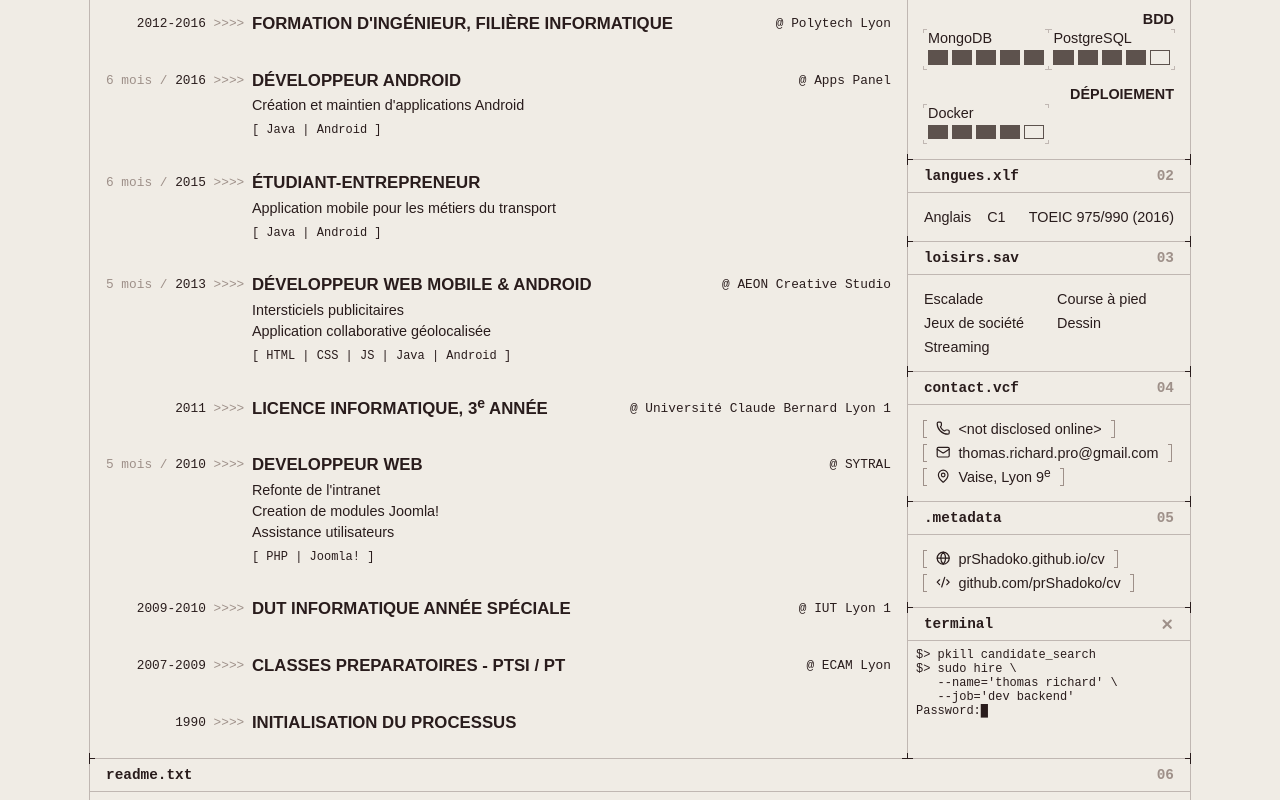
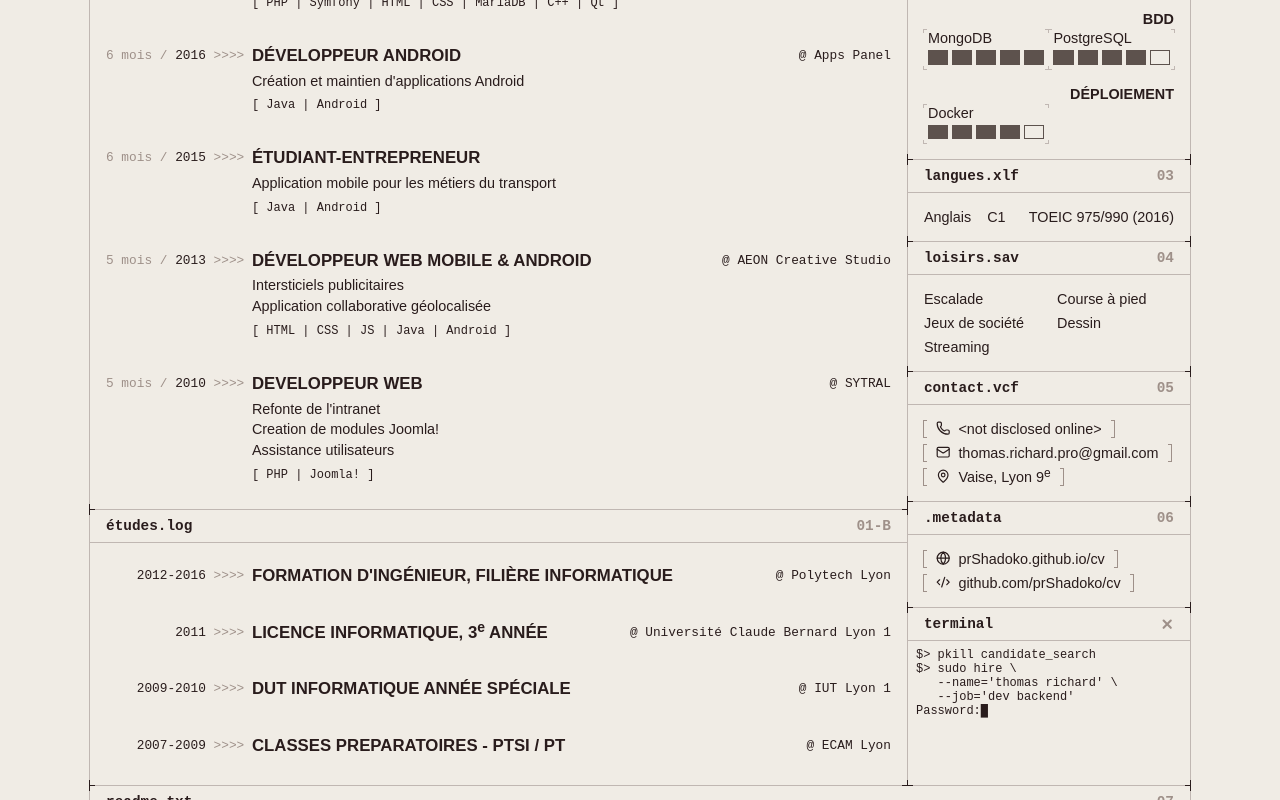
Before and after one commit to prShadoko/cv, a SvelteKit app: page / in a window 1280 px wide. Shown: the part 600-1400 px from the top of the page. Built offline with nearby package versions, Linux system fonts and the light colour scheme; a web font is replaced by a local one.

Commit message:
Split timeline in two with titles: jobs + education (for ATS to get it)

```diff
--- a/src/Abilities.svelte
+++ b/src/Abilities.svelte
@@ -8,7 +8,7 @@
   <Mark position="top-left" direction="bottom" />
   <Mark position="top-right" direction="left" />
 
-  <div class="head border font-light">compétences.log<span class="num">01</span></div>
+  <div class="head border font-light">compétences.log<span class="num">02</span></div>
   <div class="body border">
     {#each abilitiesGroup as { category, abilities }}
     <div class="category">
--- a/src/Contact.svelte
+++ b/src/Contact.svelte
@@ -11,7 +11,7 @@
   <Mark position="bottom-left" direction="right" />
   <Mark position="bottom-right" direction="left" />
 
-  <div class="head border font-light">contact.vcf<span class="num">04</span></div>
+  <div class="head border font-light">contact.vcf<span class="num">05</span></div>
   <div class="body border">
     <div>
       <a href="tel:{contact.phone}" class="button"><Phone class="icon" />{contact.phone}</a>
--- a/src/Hobbies.svelte
+++ b/src/Hobbies.svelte
@@ -8,7 +8,7 @@
   <Mark position="top-left" direction="right" />
   <Mark position="top-right" direction="left" />
 
-  <div class="head border font-light">loisirs.sav<span class="num">03</span></div>
+  <div class="head border font-light">loisirs.sav<span class="num">04</span></div>
   <div class="body border">
     {#each hobbies as hobby}
     <div class="hobby">{hobby}</div>
--- a/src/Languages.svelte
+++ b/src/Languages.svelte
@@ -8,7 +8,7 @@
   <Mark position="top-left" direction="right" />
   <Mark position="top-right" direction="left" />
 
-  <div class="head border font-light">langues.xlf<span class="num">02</span></div>
+  <div class="head border font-light">langues.xlf<span class="num">03</span></div>
   <div class="body border">
     {#each languages as { lang, level, certificates }}
     <div class="language">
--- a/src/Metadata.svelte
+++ b/src/Metadata.svelte
@@ -13,7 +13,7 @@
   <Mark position="bottom-left" direction="right" />
   <Mark position="bottom-right" direction="left" />
 
-  <div class="head border font-light">.metadata<span class="num">05</span></div>
+  <div class="head border font-light">.metadata<span class="num">06</span></div>
   <div class="body border">
     <div>
       <a href="{metadata.web}" class="button"><Globe class="icon" />{shortenUrl(metadata.web)}</a>
--- a/src/Readme.svelte
+++ b/src/Readme.svelte
@@ -10,7 +10,7 @@
   <Mark position="bottom-left" direction="right" />
   <Mark position="bottom-right" direction="left" />
 
-  <div class="head border font-light">readme.txt<span class="num">06</span></div>
+  <div class="head border font-light">readme.txt<span class="num">07</span></div>
   <div class="body border">
     {#each readme as readmeBlock}
     <div>{readmeBlock}</div>
--- a/src/Timeline.svelte
+++ b/src/Timeline.svelte
@@ -1,14 +1,51 @@
-<script>
-    import Mark from './Mark.svelte';
+<script lang="ts">
+  import Mark from './Mark.svelte';
+  import type { Experience } from './routes/data';
 
-  const { experiences } = $props();
+  const { experiences }: { experiences: Experience[] } = $props();
+  const jobs = $derived(experiences.filter(({ branch }) => branch === 'job'));
+  const education = $derived(experiences.filter(({ branch }) => branch === 'formation'));
 </script>
 
-<div id="timeline" class="border">
+<div id="timeline" class="body border">
   <Mark position="top-left" direction="right" />
   <Mark position="bottom-right" direction="top" />
 
-  {#each experiences as { branch, start, end = undefined, duration = undefined, title, location = undefined, missions = undefined, stack = undefined }, i}
+  <div class="head border font-light">expériences.log<span class="num">01-A</span></div>
+  {#each jobs as { branch, start, end = undefined, duration = undefined, title, location = undefined, missions = undefined, stack = undefined }, i}
+  <div class={['timestamp', branch, 'font-light']}>
+    {#if duration}
+    <div class="duration">{duration} /&nbsp;</div>
+    {/if}
+    <div class="period">{start}{end ? `-${end}` : ''}<span class="font-light">&nbsp;&gt;&gt;&gt;&gt;&nbsp;</span></div>
+  </div>
+  <div class={['content', branch]}>
+    <div class="title font-heavy">{@html title}</div>
+    {#if location}
+    <div class="location font-light">@&nbsp;{@html location}</div>
+    {/if}
+    {#if missions}
+    <!-- <div class="missions">{@html missions.map((m) => m.replace(' ', '&nbsp;')).join('&nbsp;/ ')}</div> -->
+    <div class="missions">
+      {#each missions as m, i}
+      <div>{@html m}</div>
+      {/each}
+    </div>
+    {/if}
+    {#if stack}
+    <div class="stack font-light">[ {@html stack.join(' | ')} ]</div>
+    {/if}
+  </div>
+  {/each}
+
+  <div class="head border font-light">
+    <Mark position="top-left" direction="right" />
+    <Mark position="top-right" direction="left" />
+    <span>études.log</span>
+    <span class="num">01-B</span>
+  </div>
+
+  {#each education as { branch, start, end = undefined, duration = undefined, title, location = undefined, missions = undefined, stack = undefined }, i}
   <div class={['timestamp', branch, 'font-light']}>
     {#if duration}
     <div class="duration">{duration} /&nbsp;</div>
@@ -52,13 +89,16 @@
 
   #timeline {
     position: relative;
+    gap: 1px;
 
     display: inline-grid;
     grid-template-columns: auto auto;
-    /* gap: calc(.5 * var(--spacing)); */
     gap: var(--spacing) 0;
-    width: fit-content;
-    padding: var(--spacing);
+    padding-bottom: var(--spacing);
+
+    .head {
+      grid-column: 1 / 3;
+    }
   }
 
   .timestamp,
@@ -72,7 +112,7 @@
     justify-content: end;
     letter-spacing: -8%;
     font-size: .8rem;
-    /* padding-right: 0; */
+    padding-left: var(--spacing);
 
     .duration {
       color: var(--color-scale-3);
@@ -90,6 +130,7 @@
     flex-wrap: wrap;
     flex-grow: 1;
     justify-content: space-between;
+    padding-right: var(--spacing);
 
     & > :not(:last-child) {
       margin-bottom: 4px;
--- a/src/routes/+page.svelte
+++ b/src/routes/+page.svelte
@@ -376,7 +376,9 @@
 }
 
 :global .head {
-  margin: -1px;
+  position: relative;
+
+  height: fit-content;
   padding: calc(.5 * var(--spacing)) var(--spacing);
 
   display: flex;
--- a/src/routes/data.ts
+++ b/src/routes/data.ts
@@ -1,5 +1,5 @@
 export interface Experience {
-    branch: 'main' | 'formation' | 'job';
+    branch: 'formation' | 'job';
     title: string;
     location?: string;
     missions?: string[];
@@ -11,11 +11,6 @@ export interface Experience {
 }
 
 export const experiences: Experience[] = [
-  {
-    branch: 'main' as const,
-    title: 'Initialisation du processus',
-    start: '1990',
-  },
   {
     branch: 'formation' as const,
     title: 'Classes preparatoires - PTSI / PT',
```
